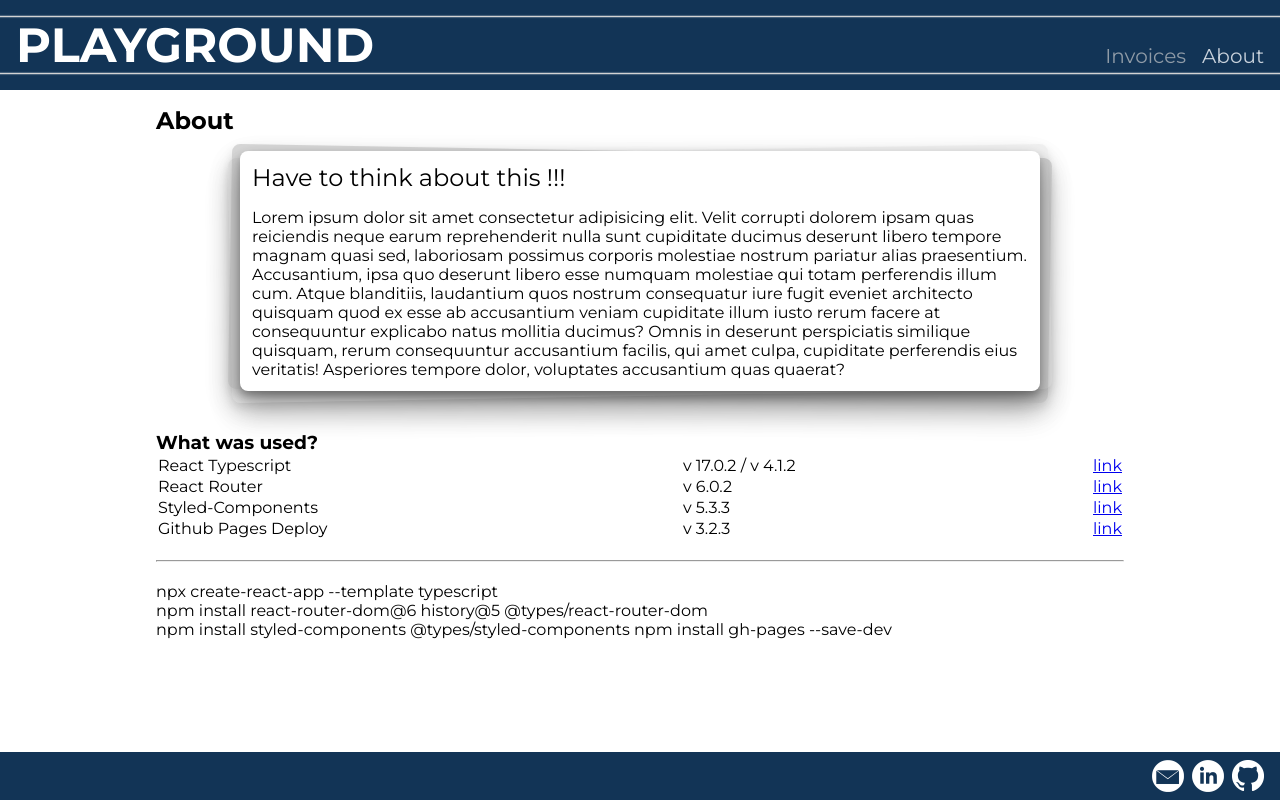
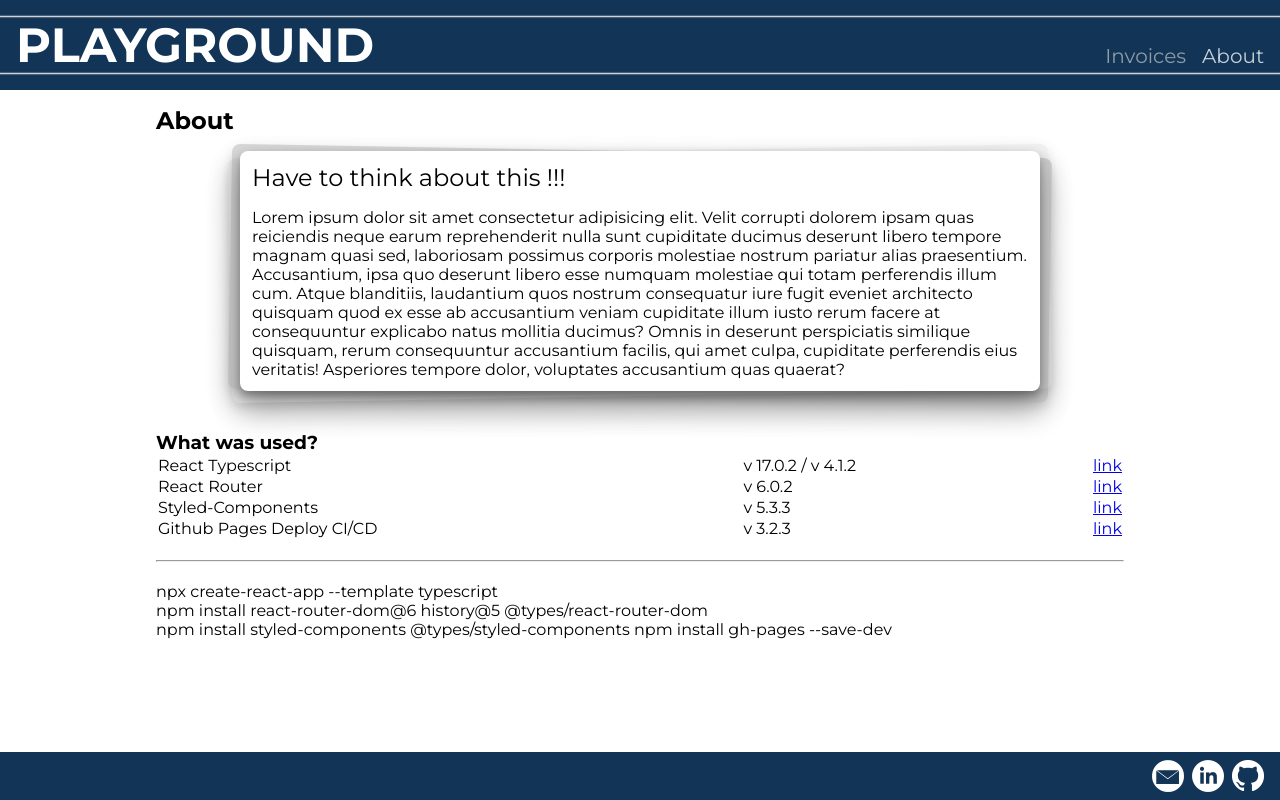
Before and after one commit to FlemmingKrogOlsen/Playground, a React (Create React App) app: page /about in a window 1280 px wide. Built offline with nearby package versions, Linux system fonts and the light colour scheme.

Commit message:
Changed link title

```diff
--- a/src/pages/About/index.tsx
+++ b/src/pages/About/index.tsx
@@ -46,7 +46,7 @@ const About = () => {
 
                     <tr>
                         <td>
-                            Github Pages Deploy
+                            Github Pages Deploy CI/CD
                         </td>
                         <td>v 3.2.3</td>
                         <td style={{ textAlign: "right" }}>
```
